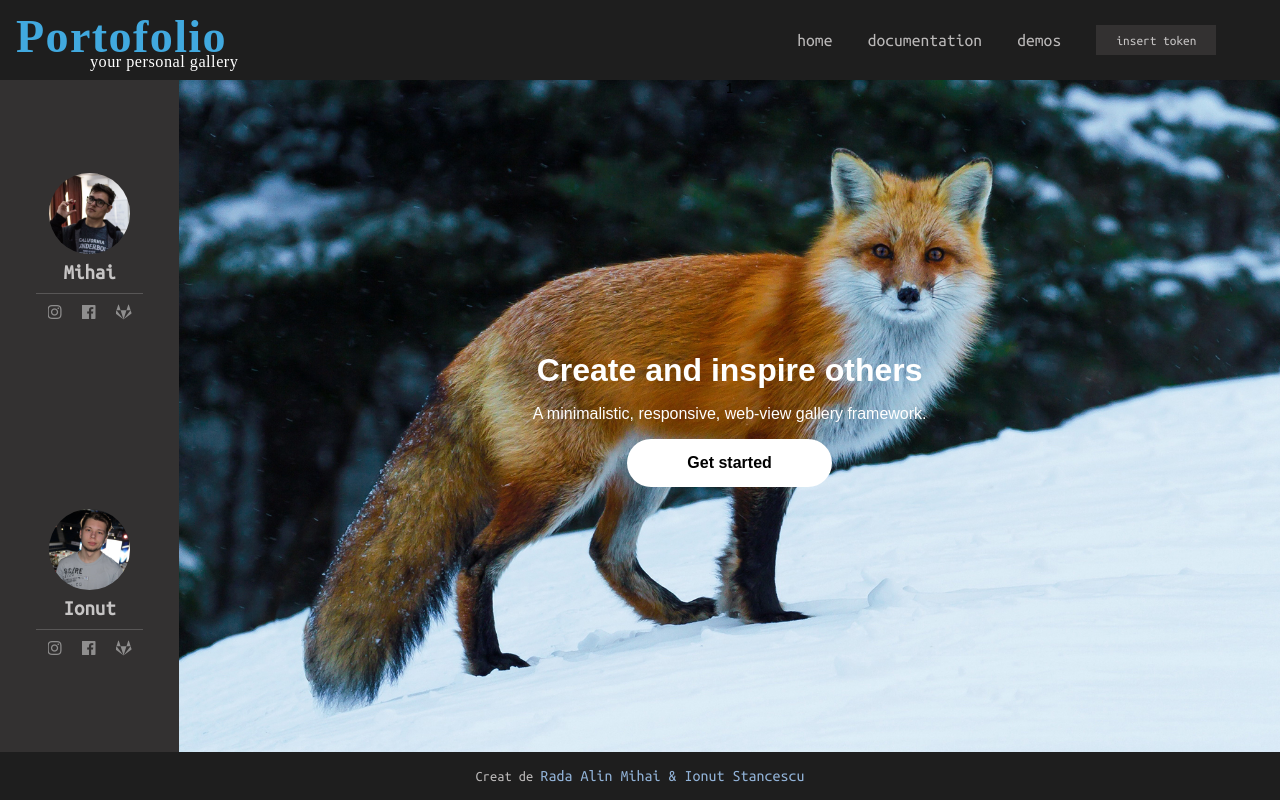
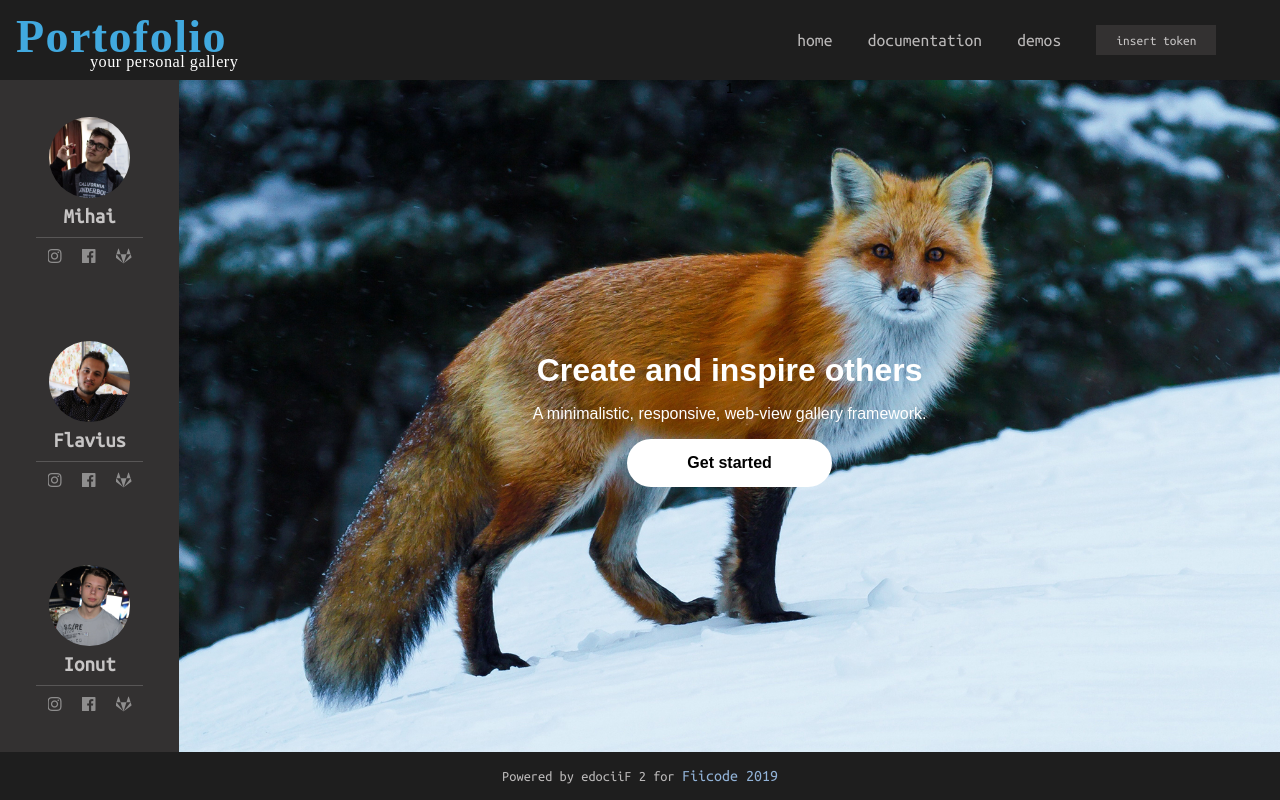
Before and after one commit to radaalinmihai/gallery-framework-v, a website: page frontend/index.html in a window 1280 px wide. Drawn offline with Linux system fonts and the light colour scheme.

Commit message:
Update index.html

```diff
--- a/frontend/index.html
+++ b/frontend/index.html
@@ -4,7 +4,7 @@
 <head>
     <meta charset="UTF-8">
     <meta name="viewport" content="width=device-width, initial-scale=1.0">
-    <title>Portofolio v2</title>
+    <title>Portofolio</title>
     <!--- additions -->
     <link href="https://fonts.googleapis.com/css?family=Ubuntu+Mono" rel="stylesheet">
     <link rel="stylesheet" href="css/desktop.css">
@@ -55,6 +55,17 @@
                             <a href="https://www.instagram.com/mihai_alin796/" class="instagram"><i class="fab fa-instagram"></i></a>
                             <a href="https://www.facebook.com/mihai.alin.796" class="facebook"><i class="fab fa-facebook"></i></a>
                             <a href="https://gitlab.com/DontStealMyCodePls" class="gitlab"><i class="fab fa-gitlab"></i></a>
+                        </p>
+                    </li>
+                    <li>
+                        <div class="container-items-list">
+                            <img alt="" src="images/a1.jpg">
+                            <h1> Flavius </h1>
+                        </div>
+                        <p class="container-p">
+                            <a href="https://www.instagram.com/aflandrei/" class="instagram"><i class="fab fa-instagram"></i></a>
+                            <a href="https://www.facebook.com/aflaviusandrei" class="facebook"><i class="fab fa-facebook"></i></a>
+                            <a href="https://gitlab.com/aflandrei" class="gitlab"><i class="fab fa-gitlab"></i></a>
                         </p>
                     </li>
                     <li>
@@ -358,7 +369,7 @@
         </ul>
         </div>
         --->
-        <p class="footerp">Creat de <a href="#">Rada Alin Mihai & Ionut Stancescu</a></p>
+        <p class="footerp">Powered by edociiF 2 for <a href="#">Fiicode 2019</a></p>
     </footer>
 
 
```
